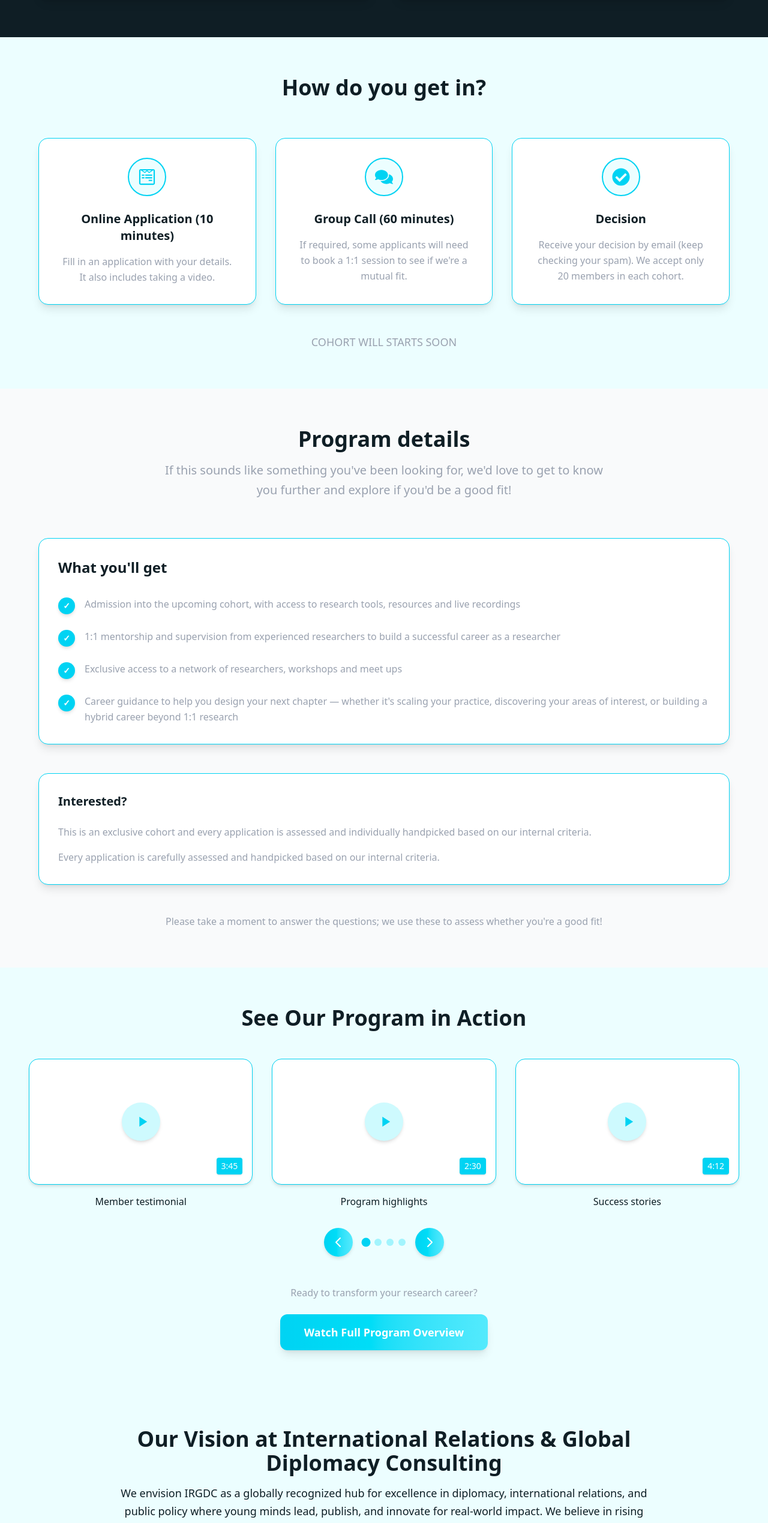
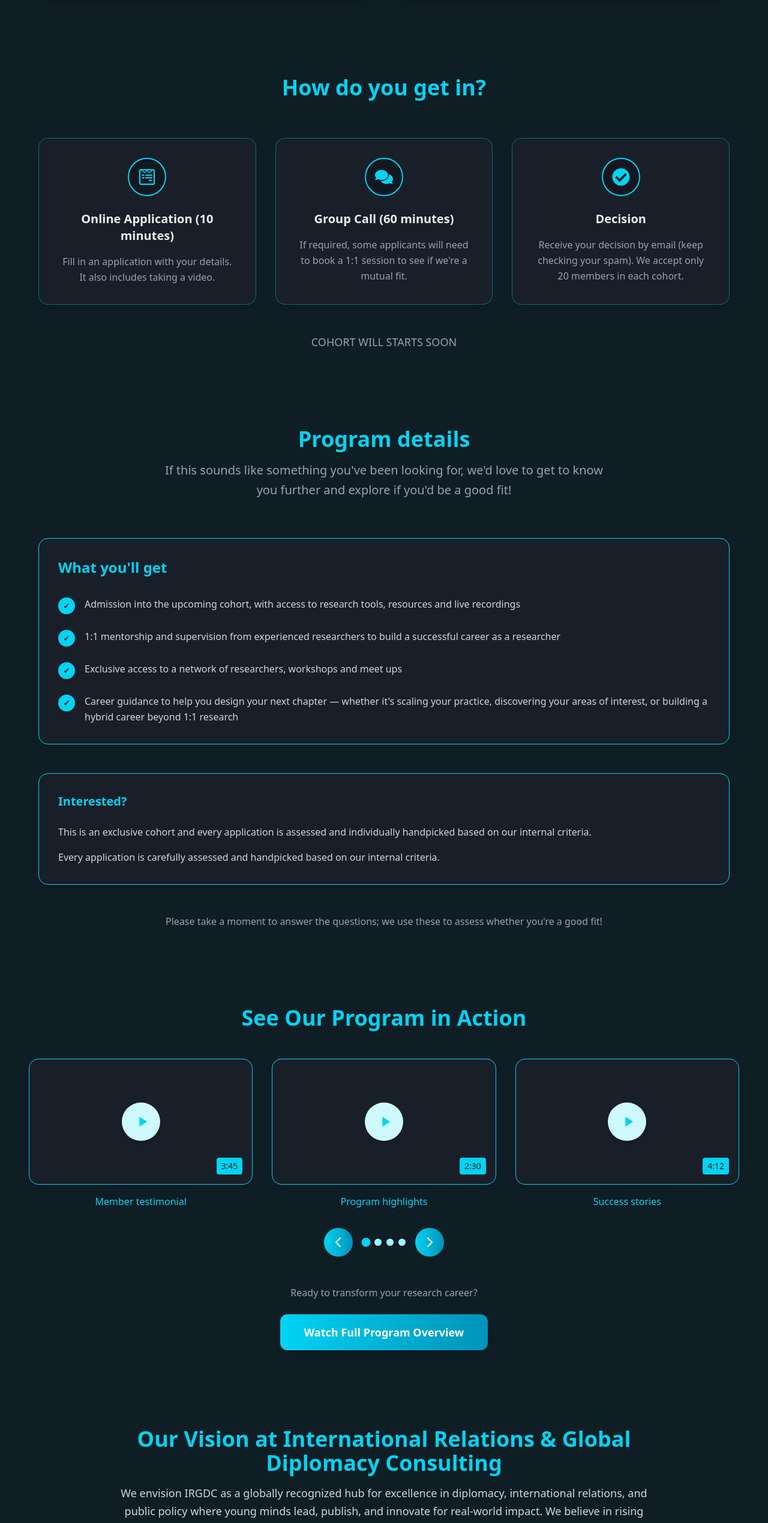
Before and after one commit to Mayank-Pandey-Ji/GDC-Website, a React (Vite) app: page / in a window 1280 px wide. Shown: the part 5899-8438 px from the top of the page at 60% size. Built offline with nearby package versions, Linux system fonts and the light colour scheme.

Commit message:
made dark

```diff
--- a/src/components/HowToGetIn.jsx
+++ b/src/components/HowToGetIn.jsx
@@ -23,22 +23,22 @@
   ];
 
   return (
-    <section className="py-16 px-4 sm:px-6 lg:px-8 bg-cyan-50">
+    <section className="py-16 px-4 sm:px-6 lg:px-8 bg-[#0f1e25]">
       <div className="max-w-6xl mx-auto">
         <div className="text-center mb-16">
-          <h1 className="text-4xl font-bold text-[#0f1e25] mb-4">How do you get in?</h1>
+          <h1 className="text-4xl font-bold text-cyan-400 mb-4">How do you get in?</h1>
         </div>
 
         <div className="grid grid-cols-1 md:grid-cols-3 gap-8 mb-12">
           {steps.map((step, index) => (
             <div
               key={index}
-              className="bg-white p-8 rounded-2xl shadow-lg hover:shadow-xl hover:scale-105 transition-all border border-cyan-400 text-center"
+              className="bg-[#181f28] p-8 rounded-2xl shadow-lg hover:shadow-xl hover:scale-105 transition-all border border-cyan-400/40 text-center"
             >
-              <div className="w-16 h-16 border-2 border-cyan-400 rounded-full flex items-center justify-center mx-auto mb-6 bg-cyan-50">
+              <div className="w-16 h-16 border-2 border-cyan-400 rounded-full flex items-center justify-center mx-auto mb-6 bg-[#13171f]">
                 <step.icon className="text-3xl text-cyan-400" />
               </div>
-              <h3 className="text-xl font-semibold text-[#0f1e25] mb-4">{step.title}</h3>
+              <h3 className="text-xl font-semibold text-[#ebf0ee] mb-4">{step.title}</h3>
               <p className="text-gray-400 leading-relaxed">{step.desc}</p>
             </div>
           ))}
--- a/src/components/ProgramDetails.jsx
+++ b/src/components/ProgramDetails.jsx
@@ -7,38 +7,38 @@
   ];
 
   return (
-    <section className="py-16 px-6 sm:px-8 lg:px-12 bg-gray-50">
+    <section className="py-16 px-6 sm:px-8 lg:px-12 bg-[#0f1e25]">
       <div className="max-w-6xl mx-auto">
         {/* Header */}
         <div className="text-center mb-16">
-          <h1 className="text-4xl font-bold text-[#0f1e25] mb-4">Program details</h1>
+          <h1 className="text-4xl font-bold text-cyan-400 mb-4">Program details</h1>
           <p className="text-lg sm:text-xl text-gray-400 leading-relaxed max-w-3xl mx-auto">
             If this sounds like something you've been looking for, we'd love to get to know you further and explore if you'd be a good fit!
           </p>
         </div>
 
         {/* Benefits Card */}
-        <div className="bg-white p-8 rounded-2xl shadow-lg border border-cyan-400 mb-12">
-          <h2 className="text-2xl font-bold text-[#0f1e25] mb-8">What you'll get</h2>
+        <div className="bg-[#181f28] p-8 rounded-2xl shadow-lg border border-cyan-400 mb-12">
+          <h2 className="text-2xl font-bold text-cyan-400 mb-8">What you'll get</h2>
           <ul className="space-y-6">
             {benefits.map((benefit, index) => (
               <li key={index} className="flex items-start">
                 <div className="flex-shrink-0 w-7 h-7 rounded-full bg-cyan-400 flex items-center justify-center mr-4 mt-0.5 shadow-md">
-                  <span className="text-white text-sm font-bold">✓</span>
+                  <span className="text-[#0f1e25] text-sm font-bold">✓</span>
                 </div>
-                <span className="text-gray-400 leading-relaxed">{benefit}</span>
+                <span className="text-gray-300 leading-relaxed">{benefit}</span>
               </li>
             ))}
           </ul>
         </div>
 
         {/* Interested Card */}
-        <div className="bg-white p-8 rounded-2xl shadow-lg border border-cyan-400 mb-12">
-          <h3 className="text-xl font-semibold text-[#0f1e25] mb-6">Interested?</h3>
-          <p className="text-gray-400 mb-4 leading-relaxed">
+        <div className="bg-[#181f28] p-8 rounded-2xl shadow-lg border border-cyan-400 mb-12">
+          <h3 className="text-xl font-semibold text-cyan-400 mb-6">Interested?</h3>
+          <p className="text-gray-300 mb-4 leading-relaxed">
             This is an exclusive cohort and every application is assessed and individually handpicked based on our internal criteria.
           </p>
-          <p className="text-gray-400 leading-relaxed">
+          <p className="text-gray-300 leading-relaxed">
             Every application is carefully assessed and handpicked based on our internal criteria.
           </p>
         </div>
--- a/src/components/VideoTestimonials.jsx
+++ b/src/components/VideoTestimonials.jsx
@@ -19,9 +19,9 @@
   };
 
   return (
-    <section className="py-16 px-6 sm:px-8 lg:px-12 bg-cyan-50">
+    <section className="py-16 px-6 sm:px-8 lg:px-12 bg-[#0f1e25]">
       <div className="max-w-7xl mx-auto">
-        <h2 className="text-4xl font-bold text-center mb-12 text-[#0f1e25]">
+        <h2 className="text-4xl font-bold text-center mb-12 text-cyan-400">
           See Our Program in Action
         </h2>
 
@@ -32,7 +32,7 @@
               videos.slice(0, Math.max(0, (currentSlide + 3) - videos.length))
             ).map((video, index) => (
               <div key={`${currentSlide}-${index}`} className="group cursor-pointer">
-                <div className="bg-white rounded-2xl overflow-hidden aspect-video relative border border-cyan-400 shadow-md hover:shadow-xl transition-all hover:scale-105">
+                <div className="bg-[#181f28] rounded-2xl overflow-hidden aspect-video relative border border-cyan-400 shadow-md hover:shadow-xl transition-all hover:scale-105">
 
                   {/* Play Button */}
                   <div className="absolute inset-0 flex items-center justify-center">
@@ -44,13 +44,13 @@
                   </div>
 
                   {/* Duration Badge */}
-                  <div className="absolute bottom-4 right-4 bg-cyan-400 px-2 py-1 rounded text-white text-sm shadow-sm">
+                  <div className="absolute bottom-4 right-4 bg-cyan-400 px-2 py-1 rounded text-[#0f1e25] text-sm shadow-sm">
                     {video.duration}
                   </div>
                 </div>
 
                 <div className="mt-4">
-                  <p className="text-[#0f1e25] font-medium text-center">{video.title}</p>
+                  <p className="text-cyan-400 font-medium text-center">{video.title}</p>
                 </div>
               </div>
             ))}
@@ -60,7 +60,7 @@
           <div className="flex justify-center items-center space-x-4">
             <button
               onClick={prevSlide}
-              className="w-12 h-12 bg-gradient-to-r from-cyan-400 to-cyan-300 hover:from-cyan-300 hover:to-cyan-400 text-white rounded-full flex items-center justify-center transition-all hover:scale-110 shadow-md"
+              className="w-12 h-12 bg-gradient-to-r from-cyan-400 to-cyan-600 hover:from-cyan-300 hover:to-cyan-400 text-white rounded-full flex items-center justify-center transition-all hover:scale-110 shadow-md"
             >
               <svg className="w-6 h-6" fill="none" stroke="currentColor" viewBox="0 0 24 24">
                 <path strokeLinecap="round" strokeLinejoin="round" strokeWidth="2" d="M15 19l-7-7 7-7"></path>
@@ -84,7 +84,7 @@
 
             <button
               onClick={nextSlide}
-              className="w-12 h-12 bg-gradient-to-r from-cyan-400 to-cyan-300 hover:from-cyan-300 hover:to-cyan-400 text-white rounded-full flex items-center justify-center transition-all hover:scale-110 shadow-md"
+              className="w-12 h-12 bg-gradient-to-r from-cyan-400 to-cyan-600 hover:from-cyan-300 hover:to-cyan-400 text-white rounded-full flex items-center justify-center transition-all hover:scale-110 shadow-md"
             >
               <svg className="w-6 h-6" fill="none" stroke="currentColor" viewBox="0 0 24 24">
                 <path strokeLinecap="round" strokeLinejoin="round" strokeWidth="2" d="M9 5l7 7-7 7"></path>
@@ -95,7 +95,7 @@
           {/* Call to Action */}
           <div className="text-center mt-12">
             <p className="text-gray-400 mb-6">Ready to transform your research career?</p>
-            <button className="bg-gradient-to-r from-cyan-400 to-cyan-300 hover:from-cyan-300 hover:to-cyan-400 text-white font-bold py-4 px-10 rounded-xl text-lg transition-all hover:scale-105 shadow-lg">
+            <button className="bg-gradient-to-r from-cyan-400 to-cyan-600 hover:from-cyan-300 hover:to-cyan-400 text-white font-bold py-4 px-10 rounded-xl text-lg transition-all hover:scale-105 shadow-lg">
               Watch Full Program Overview
             </button>
           </div>
--- a/src/pages/VisionSection.jsx
+++ b/src/pages/VisionSection.jsx
@@ -37,33 +37,33 @@
 const VisionTimelineItem = ({ icon: Icon, title, description, isLast }) => (
   <div className="relative pl-14 pb-12 border-l border-gray-400">
     {/* Circle with Icon */}
-    <div className="absolute -left-7 top-1 w-14 h-14 bg-white border-2 border-cyan-400 rounded-full flex items-center justify-center z-10 shadow-md">
-      <Icon className="text-[#0f1e25] text-2xl" />
+    <div className="absolute -left-7 top-1 w-14 h-14 bg-[#181f28] border-2 border-cyan-400 rounded-full flex items-center justify-center z-10 shadow-md">
+      <Icon className="text-cyan-400 text-2xl" />
     </div>
 
     {/* Content */}
-    <div className="bg-white p-6 rounded-xl shadow-md border border-gray-400 hover:border-cyan-400 transition">
-      <h3 className="text-[#0f1e25] text-lg font-semibold mb-2">{title}</h3>
-      <p className="text-gray-400 text-sm leading-relaxed">{description}</p>
+    <div className="bg-[#181f28] p-6 rounded-xl shadow-md border border-cyan-900 hover:border-cyan-400 transition">
+      <h3 className="text-cyan-400 text-lg font-semibold mb-2">{title}</h3>
+      <p className="text-gray-300 text-sm leading-relaxed">{description}</p>
     </div>
 
     {/* Line extender */}
     {!isLast && (
-      <div className="absolute left-[11px] top-16 w-0.5 h-full bg-gray-400"></div>
+      <div className="absolute left-[11px] top-16 w-0.5 h-full bg-cyan-900"></div>
     )}
   </div>
 );
 
 const VisionSection = () => {
   return (
-    <section className="min-h-screen py-16 px-6 md:px-20 bg-cyan-50">
+    <section className="min-h-screen py-16 px-6 md:px-20 bg-[#0f1e25]">
       <div className="max-w-4xl mx-auto">
         {/* Section Header */}
         <div className="text-center mb-16">
-          <h2 className="text-3xl md:text-4xl font-bold text-[#0f1e25] mb-4">
+          <h2 className="text-3xl md:text-4xl font-bold text-cyan-400 mb-4">
             Our Vision at International Relations & Global Diplomacy Consulting
           </h2>
-          <p className="text-base md:text-lg text-[#0f1e25] leading-relaxed">
+          <p className="text-base md:text-lg text-gray-300 leading-relaxed">
             We envision IRGDC as a globally recognized hub for excellence in diplomacy,
             international relations, and public policy where young minds lead, publish,
             and innovate for real-world impact. We believe in rising and thriving sustainably.
```
Also changed, not shown: src/components/ContactUs.jsx (+8 -8 lines), src/components/TestimonialCarousel.jsx (+8 -8 lines), src/pages/Values.jsx (+4 -4 lines).
